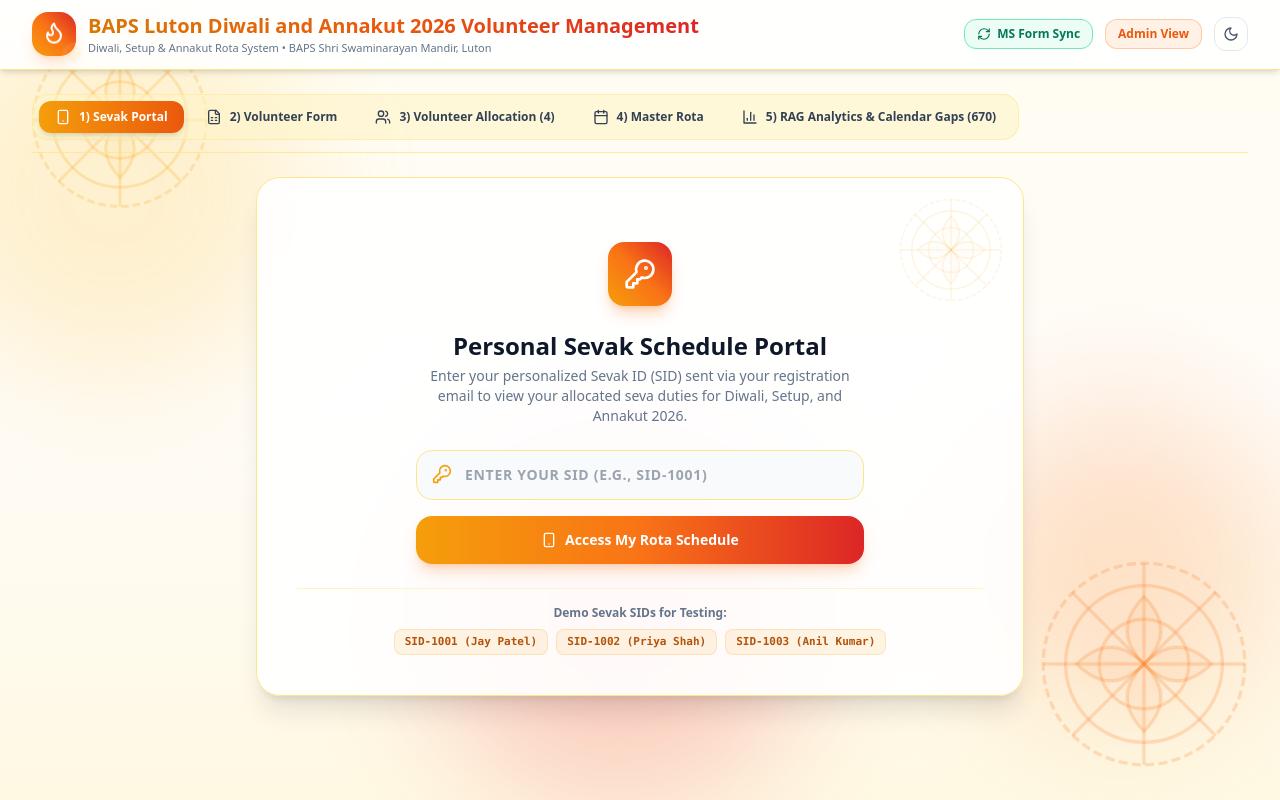
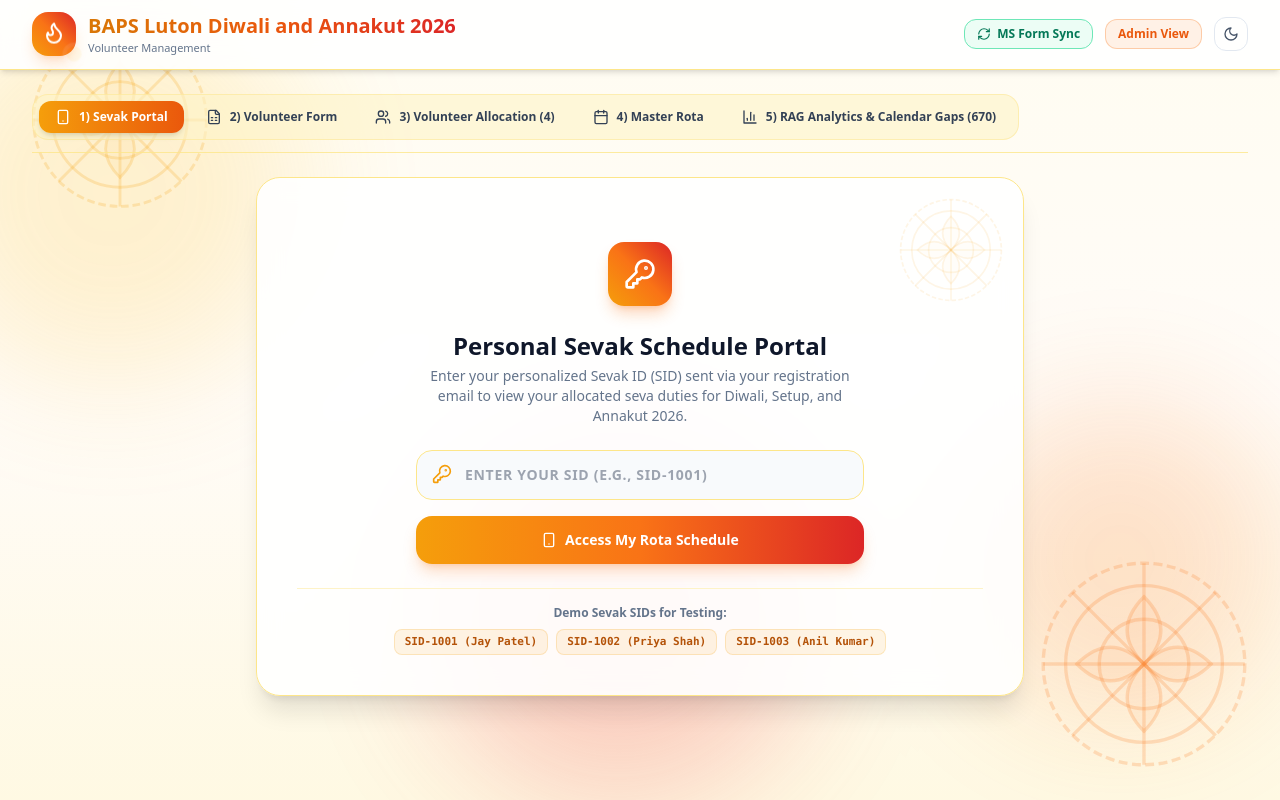
Before and after one commit to hetvisomani/Luton-Diwali-and-Annakut-2026-Volunteer-Management, a React (Vite) app: page / in a window 1280 px wide. Built offline with nearby package versions, Linux system fonts and the light colour scheme.

Commit message:
Update print statement from 'Hello' to 'Goodbye'

```diff
--- a/src/App.jsx
+++ b/src/App.jsx
@@ -489,11 +489,11 @@
             <div>
               <div className="flex items-center gap-2">
                 <h1 className="text-base sm:text-lg lg:text-xl font-black bg-gradient-to-r from-amber-600 via-orange-600 to-red-600 bg-clip-text text-transparent">
-                  BAPS Luton Diwali and Annakut 2026 Volunteer Management
+                  BAPS Luton Diwali and Annakut 2026
                 </h1>
               </div>
               <p className="text-[11px] text-slate-500 dark:text-slate-400 font-medium hidden sm:block">
-                Diwali, Setup & Annakut Rota System • BAPS Shri Swaminarayan Mandir, Luton
+                Volunteer Management
               </p>
             </div>
           </div>
```
